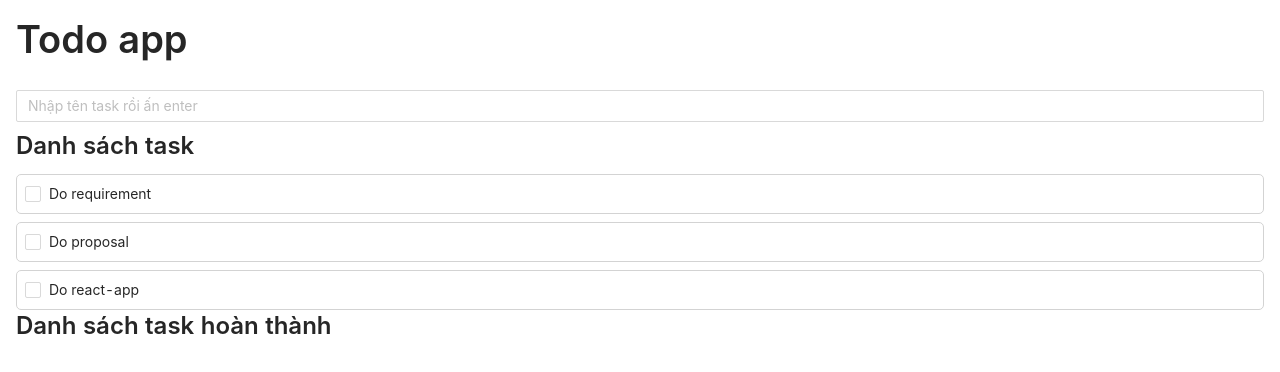
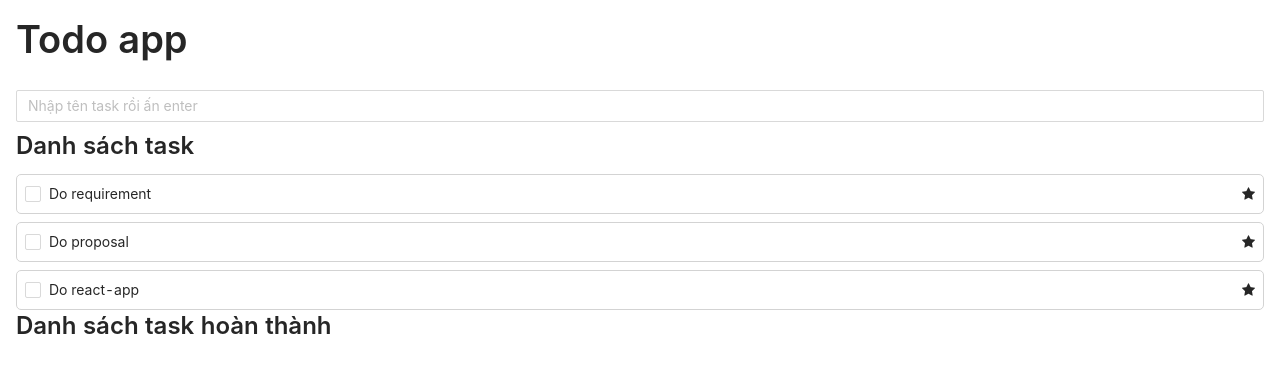
Before and after one commit to lekhasy/todo-react, a React (Create React App) app: page / in a window 1280 px wide. Shown: the top 372 px of the page. Built offline with nearby package versions, Linux system fonts and the light colour scheme.

Commit message:
xong bai 4

```diff
--- a/public/index.html
+++ b/public/index.html
@@ -24,6 +24,10 @@
       work correctly both with client-side routing and a non-root public URL.
       Learn how to configure a non-root public URL by running `npm run build`.
     -->
+    <link
+      rel="stylesheet"
+      href="https://cdnjs.cloudflare.com/ajax/libs/font-awesome/4.7.0/css/font-awesome.min.css"
+    />
     <title>React App</title>
   </head>
   <body>
--- a/src/App.js
+++ b/src/App.js
@@ -8,6 +8,9 @@ import MockTask from "./MockTasks";
 import { v4 as uuidv4 } from "uuid";
 import _ from "lodash";
 
+const ImportantContext = React.createContext();
+
+export { ImportantContext };
 function App() {
   const [taskList, setTaskList] = useState(MockTask);
 
@@ -24,12 +27,15 @@ function App() {
 
   const tasksCompleted = _.orderBy(partitions[0], ["createdDate"], ["desc"]);
 
-  const tasksNotCompleted = _.orderBy(
-    partitions[1],
-    ["completedDate"],
-    ["desc"]
+  const tasksImportant = _.partition(partitions[1], (task) => task.isImportant);
+
+  const tasksImportantOrder = _.orderBy(tasksImportant[0], ["importantTime"]);
+  console.log("taskOrder", tasksImportantOrder);
+
+  const tasksNotCompleted = _.concat(
+    tasksImportantOrder,
+    _.orderBy(tasksImportant[1], ["completedDate"], ["desc"])
   );
-
   const handleAddTask = (newTaskName) => {
     setTaskList([
       ...taskList,
@@ -38,10 +44,28 @@ function App() {
         id: uuidv4(),
         isCompleted: false,
         createdDate: new Date(),
+        isImportant: false,
+        importantTime: 1,
       },
     ]);
   };
+  const conText = {
+    handleImportantTask: (id, toggleImportant) => {
+      const newTasklist = taskList.map((task) =>
+        task.id === id
+          ? {
+              ...task,
+              isImportant: toggleImportant ? false : true,
+              importantTime: toggleImportant ? 1 : new Date().getTime(),
+            }
+          : task
+      );
+      setTaskList(newTasklist);
+    },
+  };
+
   return (
+    <ImportantContext.Provider value={conText}>
       <div className={classes.app}>
         <Title className={classes.header}>Todo app</Title>
         <div className={classes.taskInputContainer}>
@@ -61,6 +85,7 @@ function App() {
           />
         </section>
       </div>
+    </ImportantContext.Provider>
   );
 }
 
--- /dev/null
+++ b/src/ImportantStar.js
@@ -0,0 +1,25 @@
+import React from "react";
+import { ImportantContext } from "./App";
+import classes from "./ImportantStar.module.css";
+
+const ImportantStar = ({ taskItem }) => {
+  const conText = React.useContext(ImportantContext);
+  const handleClick = () => {
+    const toggleImportant = taskItem.isImportant;
+    conText.handleImportantTask(taskItem.id, toggleImportant);
+  };
+  return (
+    <div
+      className={
+        taskItem.isImportant
+          ? `${classes.star} ${classes.starChecked}`
+          : classes.star
+      }
+      onClick={handleClick}
+    >
+      <span className="fa fa-star"></span>
+    </div>
+  );
+};
+
+export default ImportantStar;
--- /dev/null
+++ b/src/ImportantStar.module.css
@@ -0,0 +1,8 @@
+.star {
+  display: inline-block;
+  float: right;
+}
+
+.starChecked {
+  color: orange;
+}
--- a/src/MockTasks.js
+++ b/src/MockTasks.js
@@ -6,6 +6,8 @@ const MockTask = [
     isCompleted: false,
     createdDate: new Date("04/13/2021"),
     completedDate: "",
+    isImportant: false,
+    importantTime: 1,
   },
   {
     id: uuidv4(),
@@ -13,6 +15,8 @@ const MockTask = [
     isCompleted: false,
     createdDate: new Date("04/12/2021"),
     completedDate: "",
+    isImportant: false,
+    importantTime: 1,
   },
   {
     id: uuidv4(),
@@ -20,6 +24,8 @@ const MockTask = [
     isCompleted: false,
     createdDate: new Date("04/14/2021"),
     completedDate: "",
+    isImportant: false,
+    importantTime: 1,
   },
 ];
 export default MockTask;
--- a/src/TaskItem.js
+++ b/src/TaskItem.js
@@ -1,4 +1,5 @@
 import { Checkbox } from "antd";
+import ImportantStar from "./ImportantStar";
 import classes from "./TaskItem.module.css";
 function TaskItem({ taskItem, onCompletionStageChanged }) {
   const handleChange = (e) => {
@@ -14,6 +15,7 @@ function TaskItem({ taskItem, onCompletionStageChanged }) {
       >
         {taskItem.taskName}
       </Checkbox>
+      <ImportantStar taskItem={taskItem} />
     </div>
   );
 }
```
Also changed, not shown: 1 other file (tests, documents, lock files or other folders). Lines whose indentation alone changed are shown as unchanged.
